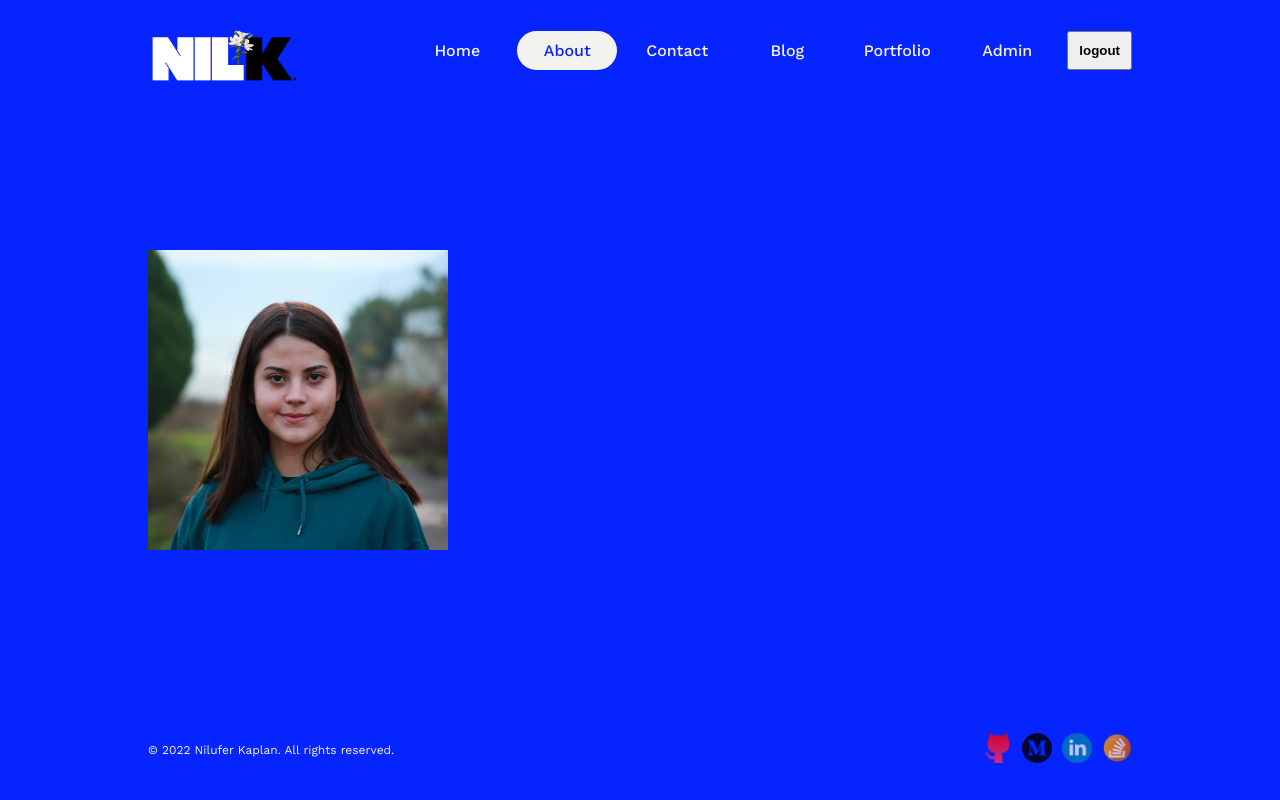
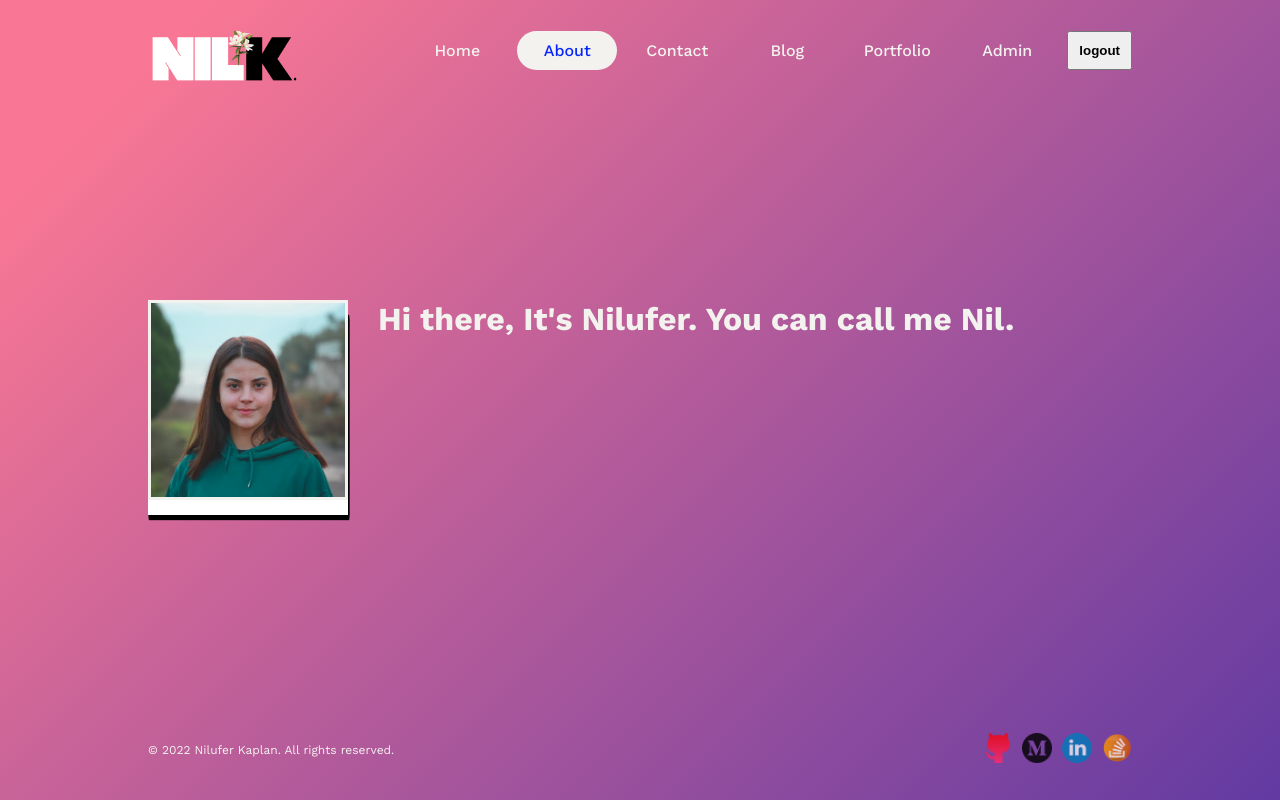
Before and after one commit to nilpeep/niluferkaplan.com, a Next.js app: page /about in a window 1280 px wide. Built offline with nearby package versions, Linux system fonts and the light colour scheme.

Commit message:
bg gradiend

```diff
--- a/src/app/about/about.module.css
+++ b/src/app/about/about.module.css
@@ -1,5 +1,18 @@
+.container{
+  display: flex;
+  gap: 30px;
+}
+
 .imgContainer{
     position: relative;
-    width: 300px;
-    height: 300px;
+    width: 200px;
+    height: 200px;
+   border: 3px solid ;
+    box-shadow: 0px 15px 0px white,
+    1px 15px 1px black,
+    1px 16px 1px black,
+    1px 17px 1px black,
+    1px 18px 1px black,
+    1px 19px 1px black,
+    1px 20px 1px black;
 }
--- a/src/app/about/page.jsx
+++ b/src/app/about/page.jsx
@@ -4,9 +4,20 @@ import styles from './about.module.css'
 
 const AboutPage = () => {
   return (
-    <div>
+    <div className={styles.container}>
       <div className={styles.imgContainer}>
-      <Image src="/about.png" fill/>
+      <Image className={styles.img} src="/about.png" fill/>
+      </div>
+      <div className={styles.textContainer}>
+      <h1 className={styles.title}>
+      Hi there, It's Nilufer. You can call me Nil.
+      </h1>
+      <p>
+
+      </p>
+      <p>
+
+      </p>
       </div>
     </div>
   )
--- a/src/app/globals.css
+++ b/src/app/globals.css
@@ -14,7 +14,10 @@
 }
 
 body{
-    background-color: var(--bg);
+
+    background-image: linear-gradient( 135deg, #F97794 10%, #623AA2 100%);
+
+
     color: var(--text);
 }
 
@@ -25,7 +28,10 @@ a{
 }
 
 .container{
-    background-color: var(--bg);
+    background-color: transparent;
+
+
+
     width: 1536px;
     margin: auto;
     padding-left: 50px;
--- a/src/app/page.js
+++ b/src/app/page.js
@@ -20,9 +20,9 @@ export default function Home() {
               <button className={styles.button}>Learn more</button>
             </div>
           </div>
-          <div className={styles.imgContainer}>
+          {/* <div className={styles.imgContainer}>
             <Image className={styles.img} src="/blueBanner.jpeg" fill={true} />
-          </div>
+          </div> */}
         </div>
         <div className={styles.blogs}>
           <p>lorem10asiodjaslkdjlaskjdla</p>
```
Also changed, not shown: public/about.png.
